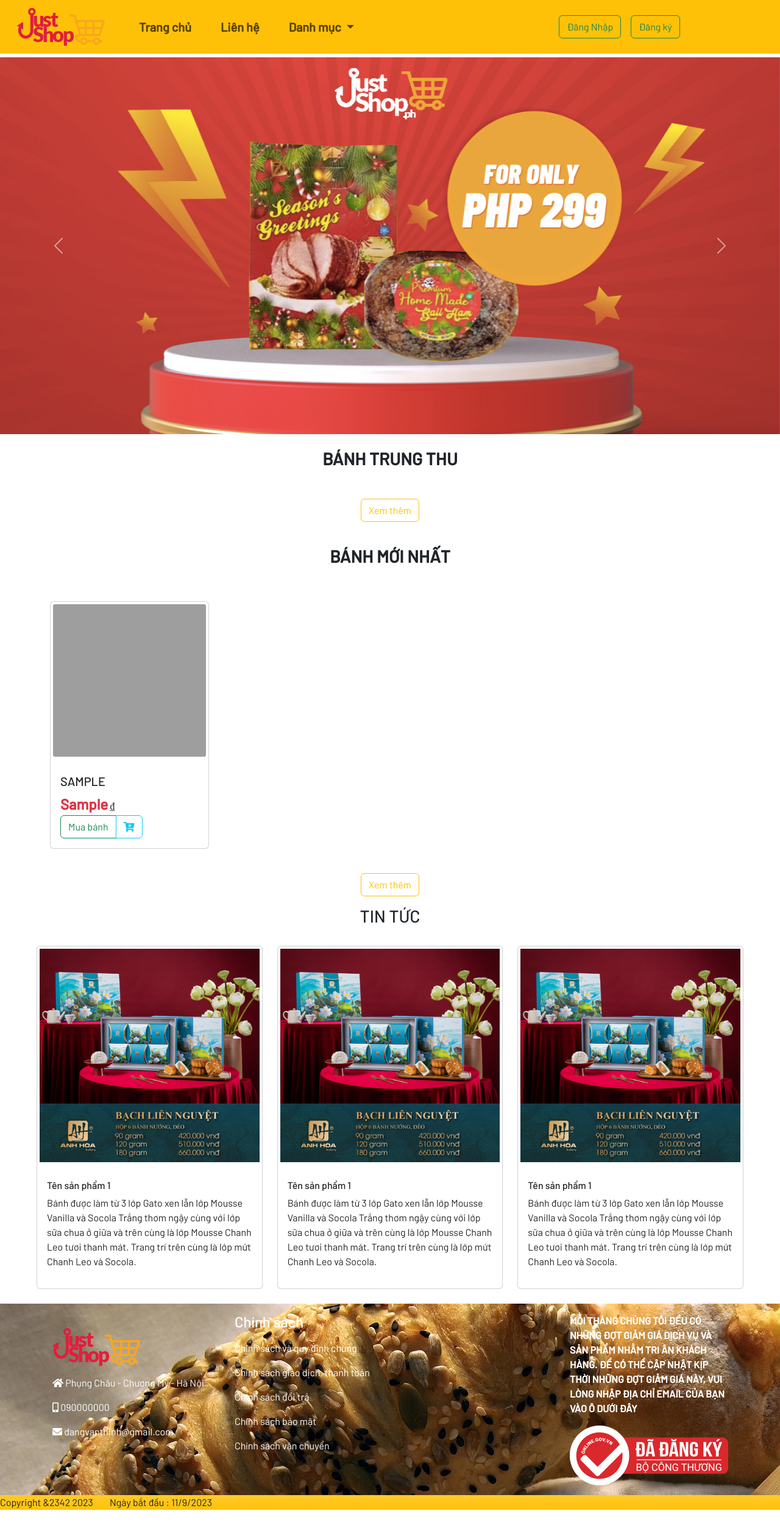
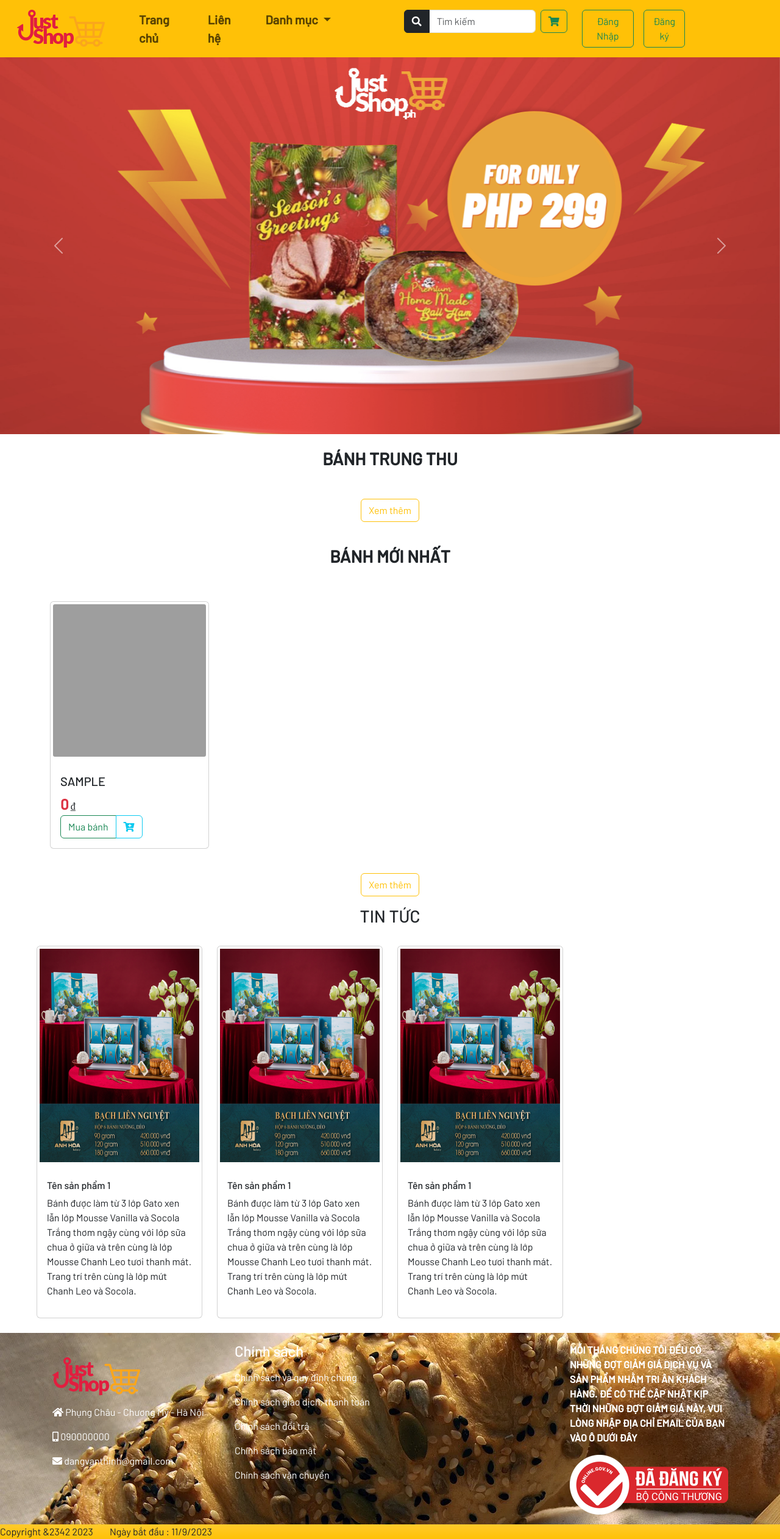
Before and after one commit to dang-van-thinh/WebCake, a PHP site: page /controller/index.php in a window 1280 px wide. Shown: the whole page at 61% size. Before the commit the page ends 2476 px from the top, so only its background shows below. Run offline with PHP 8.4, Linux system fonts and the light colour scheme; tables that the repository leaves empty or names only in its code hold one stand-in row (values such as "Sample post"); some web fonts are replaced; grey boxes are pictures that could not be loaded.

Commit message:
update 2nd all

```diff
--- a/controller/LoginController.php
+++ b/controller/LoginController.php
@@ -12,6 +12,7 @@ include '../model/LoginModel.php';
             $_SESSION['img'] = $kh['anh'];
             $_SESSION['hoten'] =$kh['hoten'];
             $_SESSION['role'] = $kh['vai_tro'];
+            $_SESSION['idkh'] = $kh['ma_kh'];
             if($_SESSION['role']==1){
                 header('location: AdminController.php?ad=home');
             } else{
@@ -25,7 +26,7 @@ include '../model/LoginModel.php';
     }
 // logout tài khoản
     if(isset($_GET['logout'])){
-        unset($_SESSION['email'],$_SESSION['password'],$_SESSION['role'],$_SESSION['img'],$_SESSION['hoten']);
+        unset($_SESSION['email'],$_SESSION['password'],$_SESSION['role'],$_SESSION['img'],$_SESSION['hoten'],$_SESSION['idkh']);
         header('location: index.php');
     }
 // register
--- a/controller/index.php
+++ b/controller/index.php
@@ -2,6 +2,7 @@
 session_start();
 ob_start();
 require_once '../model/GetData.php';
+require_once '../model/Update.php';
 require_once '../model/ConnectDB.php';
 ?>
 <?php
@@ -45,15 +46,21 @@ if(isset($_GET['act'])){
             include '../view/client/hanghoa_loai.php';
         break;
         case 'chitiet':
+
             if(isset($_GET['id']) && (isset($_GET['idloai']))){
                 $idhh = $_GET['id'];
                 $idloai = $_GET['idloai'];
+                updateLuotXemSP($idhh);
             }
             $top4 = getBanhTop4($idloai);
             $onehh = getOneHangHoa($idhh);
             include '../view/client/chitietsanpham.php';
         break;
         case 'chitietkh':
+            if(isset($_GET['idkh'])){
+                $idkh = $_GET['idkh'];
+                $kh= getOneKH($idkh);
+            }
             include '../view/client/chitietkhachhang.php';
         break;
         case 'login':
--- a/model/Update.php
+++ b/model/Update.php
@@ -10,4 +10,11 @@ function updateHH($mahh,$tenhh,$gia,$anh,$giamgia,$ngaynhap,$maloai,$dacbiet,$mo
     $query = "UPDATE hang_hoa SET ten_hh='$tenhh',don_gia='$gia',anh='$anh',giam_gia='$giamgia',ngay_nhap='$ngaynhap',ma_loai='$maloai',dac_biet='$dacbiet',mota='$mota',so_luot_xem='$luotxem' WHERE ma_hh='$mahh'";
     $conn->prepare($query)->execute();
 }
+
+
+function updateLuotXemSP($idhh){
+    $conn = connect();
+    $query = "UPDATE hang_hoa SET so_luot_xem = so_luot_xem + 1 WHERE ma_hh=$idhh";
+    $conn->prepare($query)->execute();
+}
 ?>
--- a/view/admin/component/head.php
+++ b/view/admin/component/head.php
@@ -43,3 +43,6 @@
     <!--! Template customizer & Theme config files MUST be included after core stylesheets and helpers.js in the <head> section -->
     <!--? Config:  Mandatory theme config file contain global vars & default theme options, Set your preferred theme option in this file.  -->
     <script src="../view/assets/js/config.js"></script>
+   <!--link jquery-->
+    <script src="https://ajax.googleapis.com/ajax/libs/jquery/3.6.4/jquery.min.js"></script>
+    <script src="../view/assets/js/customize.js"></script>
--- a/view/admin/loai-hang/dsloaihang.php
+++ b/view/admin/loai-hang/dsloaihang.php
@@ -39,9 +39,9 @@
                 <td><?=$item['ma_loai']?></td>
                 <td><?=$item['ten_loai']?></td>
                 <td><?=$sl['sl']?></td>
-                <td><?=$topgia['don_gia']?></td>
-                <td><?=$btgia['don_gia']?></td>
-                <td><?=$giatb?></td>
+                <td><?=number_format($topgia['don_gia'])?></td>
+                <td><?=number_format($btgia['don_gia'])?></td>
+                <td><?=number_format($giatb)?></td>
                 <td>
                     <a href="#" class="btn btn-warning"><i class="fas fa-trash-alt"></i></a>
                     <a href="#" class="btn btn-secondary"><i class="far fa-edit"></i></a>
--- a/view/assets/js/customize.js
+++ b/view/assets/js/customize.js
@@ -1,20 +1,19 @@
 
-$(document).ready(function(){
+$(document).ready(function () {
     let dem = 0;
     let product = JSON.parse(localStorage.getItem('product'))
-    if(product == null){
+    if (product == null) {
         var arrPro = [];
 
-    }else{
+    } else {
         var arrPro = product;
         dem = arrPro.length
-         console.log(dem);
         $('#numberCart').text(dem)
     }
 
     $('.addToCart').click(function (e) {
         e.preventDefault();
-        let img =$(this).parents('.product-item').find("img").attr("src")
+        let img = $(this).parents('.product-item').find("img").attr("src")
         let title = $(this).parents('.product-item').find('.card-title').text()
         var price = $(this).parents('.product-item').find('#price').text()
         let id = $(this).parents('.product-item').find('#idHangHoa').val()
@@ -22,83 +21,105 @@ $(document).ready(function(){
         let quanity = 1;
 
         let ob = {
-            'id':id,
-            'title':title,
-            'img':img,
-            'price':price,
-            'quanity':quanity
+            'id': id,
+            'title': title,
+            'img': img,
+            'price': price,
+            'quanity': quanity
         }
 
         let check = true;
         arrPro.forEach(item => {
-            if(item.id == ob.id){
+            if (item.id == ob.id) {
                 item.quanity++
                 console.log(item.quanity);
-               check =false
+                check = false
             }
         });
-        if(check == true){
-            if(arrPro.push(ob)){
+        if (check == true) {
+            if (arrPro.push(ob)) {
                 console.log('oke 3');
             }
         }
 
-
-
-
         let storage = JSON.stringify(arrPro);
-        localStorage.setItem('product',storage)
-        console.log(JSON.parse(localStorage.getItem('product')));
-        dem= arrPro.length
+        localStorage.setItem('product', storage)
+        dem = arrPro.length
         $('#numberCart').text(dem)
     });
 
     // render html
+    function renderHtmlCart() {
         let html = "";
 
-      if(arrPro != null){
-        let totalPricess = 0;
-        arrPro.forEach((item,index) => {
-            let totalPrice = Number(item.price)*Number(item.quanity);
-                totalPricess+=totalPrice;
-            html += `<tr class="">
-                        <td>${index+1}</td>
+        if (arrPro != null) {
+            var totalPricess = 0;
+            arrPro.forEach((item, index) => {
+                var totalPrice = Number(item.price) * Number(item.quanity);
+                totalPricess += totalPrice;
+
+                html += `<tr>
+                        <td>${index + 1}</td>
                         <td class="text-uppercase">${item.title}</td>
                         <td>
                             <img src='${item.img}' alt='' width='100px'>
                         </td>
                         <td>
-                            <input type="number" name="" id="" class="input_custom" value="${item.quanity}" min=1 style="width: 50px">
+                            <input type="number" name="quanity" class="input_custom quanity" value="${item.quanity}" min=1 style="width: 50px">
                         </td>
-                        <td>${totalPrice}</td>
                         <td>
-                            <a href='' class='btn btn-outline-danger delsanpham' id="">Xóa</a>
+                            ${totalPrice.toFixed(3)} &#8363
+                        </td>
+                        <td>
+                            <a href='' onclick="return confirm('Bạn có chắc muốn xóa sản phẩm ra khỏi giỏ hàng ?')" class='btn btn-outline-danger delsanpham' id="">Xóa</a>
                             <input type="hidden" name="" value="${item.id}" id="idProduct">
                         </td>
-                    </tr>
-                    `
+                    </tr> `
+
             });
+            var priceFomat = totalPricess.toFixed(3);
             $('#show').html(html)
-        $('.totalPrices').text(totalPricess)
+            $('.totalPrices').text(function () {
+                return priceFomat + 'đ';
+            });
             console.log(totalPricess);
+        }
+    }
+    renderHtmlCart();
+    // xóa sản phẩm trong giỏ hàng
+    $('.delsanpham').click(function (e) {
+        delSp();
+    });
 
-      }
-// xóa sản phẩm trong giỏ hàng
-    $('.delsanpham').click(function(){
-        arrPro.forEach((item,index) => {
-            if($('#idProduct').val() == item.id){
-                arrPro.splice(index,1)
+// hàm xóa sp trong cart
+    function delSp() {
+        arrPro.forEach((item, index) => {
+            if ($('#idProduct').val() == item.id) {
+                arrPro.splice(index, 1)
             }
         });
         let storage = JSON.stringify(arrPro);
-        localStorage.setItem('product',storage)
-    });
+        localStorage.setItem('product', storage)
+    }
 
 
 
+    // xóa sản phẩm trong admin
 
-// active nav-link
-$('.nav-link').click(function (e) {
-    $(this).addClass('.active')
+    $('input[name=allItem]').click(function () {
+        if ($(this).prop('checked') == true) {
+            $("input[name=item]").attr("checked", true);
+        } else {
+            $("input[name=item]").attr("checked", false);
+        }
     });
+    $('#selectAll').click(function (e) {
+        e.$("input[name=allItem]").attr("checked", true);
     });
+    $('#unchecked').click(function (e) {
+        $("input[name=allItem]").attr("checked", false);
+    });
+
+    // xóa
+
+});
--- a/view/client/cart.php
+++ b/view/client/cart.php
@@ -11,7 +11,7 @@
                     <th>Ảnh</th>
                     <th>Số lượng</th>
                     <th>Giá</th>
-                    <th></th>
+                    <th>Chức năng</th>
                 </tr>
             </thead>
             <tbody id="show">
@@ -19,7 +19,9 @@
             </tbody>
             <tr>
                 <td colspan="4" class="fw-bold">Tổng tiền:</td>
-                <td ><span class="totalPrices"></span></td>
+                <td colspan="2">
+                    <span class="totalPrices"></span>
+                </td>
             </tr>
         </table>
         <div class="my-5">
--- a/view/client/chitietsanpham.php
+++ b/view/client/chitietsanpham.php
@@ -13,7 +13,7 @@
                         <hr>
                     </div>
                     <div>
-                        <p>Giá: <span class="text-danger fw-bold"><?= $onehh['don_gia']?></span>đ</p>
+                        <p>Giá: <span class="text-danger fw-bold"><?= number_format( $onehh['don_gia']) ?></span>đ</p>
                         <div class="">Số lượng:
                             <div class="d-flex-inline btn-group">
                                 <button class="btn btn-outline-dark">+</button>
@@ -90,7 +90,7 @@
                                 <div class="">
                                     <h5 class="card-title my-2 text-uppercase"><?=$item['ten_hh']?></h5>
                                     <div>
-                                        <span class="text-danger fs-4 fw-bold" id="price"><?=$item['don_gia']?></span>
+                                        <span class="text-danger fs-4 fw-bold" id="price"><?= number_format($item['don_gia']) ?></span>
                                         <span>&#8363</span>
                                     </div>
 
--- a/view/client/component/header.php
+++ b/view/client/component/header.php
@@ -31,7 +31,6 @@
 
           </ul>
           <div class="d-flex mx-5">
-    <?php if(isset($_SESSION['email']) && (isset($_SESSION['password'])) && (isset($_SESSION['img']))):?>
             <ul class="navbar-nav me-5 px-5">
                 <li class="nav-item">
                     <div class="my-2">
@@ -44,11 +43,11 @@
                 <li class="nav-item">
                     <a class="nav-link" href="?act=cart" >
                         <div class="btn btn-outline-success">
-                            <i class="fas fa-shopping-cart"></i>
-                            <span id="numberCart"></span>
+                            <i class="fas fa-shopping-cart"><span id="numberCart" class=""></span></i>
                         </div>
                     </a>
                 </li>
+                <?php if(isset($_SESSION['email']) && (isset($_SESSION['password'])) && (isset($_SESSION['img']))):?>
                 <li class="nav-item dropdown">
                     <a class="nav-link dropdown-toggle" href="#" role="button" data-bs-toggle="dropdown" aria-expanded="false">
                         <?php if($_SESSION['img'] == ""):?>
@@ -56,11 +55,10 @@
                         <?php else:?>
                             <img src="<?= $_SESSION['img']?>" alt="" class="img_user">
                         <?php endif?>
-
                     </a>
                     <ul class="dropdown-menu">
                         <li>
-                            <a class="dropdown-item" href="?act=chitietkh">Thông tin
+                            <a class="dropdown-item" href="?act=chitietkh&idkh=<?= $_SESSION['idkh']?>">Hồ sơ
                                 <span class="ms-5 text-success"><i class="fas fa-info"></i></span>
                             </a>
                         </li>
@@ -77,27 +75,27 @@
                         </li>
                     </ul>
                 </li>
-            </ul>
             <?php else:?>
                 <!-- login success -->
-            <ul class="navbar-nav me-5 px-5">
                 <li class="nav-item">
-                    <a class="nav-link" href="?act=login" >
-                        <div class="btn btn-outline-success">
-                            <span>Đăng Nhập</span>
-                        </div>
+                    <div class="my-2">
+                        <ul class="navbar-nav">
+                            <li class="nav-item mx-3">
+                                <a class="btn btn-outline-success" href="?act=login" >
+                                    Đăng Nhập
                                 </a>
                             </li>
                             <li class="nav-item">
-                    <a class="nav-link" href="?act=register" >
-                        <div class="btn btn-outline-success">
-                            <span>Đăng ký</span>
-                        </div>
+                                <a class="btn btn-outline-success" href="?act=register" >
+                                    Đăng ký
                                 </a>
                             </li>
                         </ul>
+                    </div>
+                </li>
                 <!--end login success -->
             <?php endif ?>
+            </ul>
           </div>
         </div>
       </div>
--- a/view/client/hanghoa_loai.php
+++ b/view/client/hanghoa_loai.php
@@ -17,7 +17,7 @@
     <!-- hàng hóa -->
     <div class="row">
         <?php foreach($hh_loai as $key=>$item):?>
-        <div class="col-md-3 col-sm-4">
+        <div class="col-lg-3 col-md-4 col-sm-6 ">
             <div class="card my-4 product-item">
                 <div class="img_hover p-1">
                     <a href="?act=chitiet&id=<?=$item['ma_hh']?>&idloai=<?= $item['ma_loai']?>">
@@ -29,7 +29,7 @@
                     <div class="">
                         <h5 class="card-title my-2 text-uppercase"><?=$item['ten_hh']?></h5>
                         <div>
-                            <span class="text-danger fs-4 fw-bold" id="price"><?=$item['don_gia']?></span>
+                            <span class="text-danger fs-4 fw-bold" id="price"><?= number_format($item['don_gia'],0,',','.') ?></span>
                             <span>&#8363</span>
                         </div>
 
--- a/view/client/home.php
+++ b/view/client/home.php
@@ -31,7 +31,7 @@
             <?php
                 if(isset($hhtt)):foreach($hhtt as $key=>$item):
             ?>
-            <div class="col-md-3 col-sm-4">
+            <div class="col-lg-3 col-md-4 col-sm-6 ">
                 <div class="card my-4 product-item" id="">
                     <div class="img_hover p-1">
                         <a href="?act=chitiet&id=<?=$item['ma_hh']?>&idloai=<?= $item['ma_loai']?>">
@@ -43,7 +43,7 @@
                         <div class="">
                             <h5 class="card-title my-2 text-uppercase"><?=$item['ten_hh']?></h5>
                             <div>
-                                <span class="text-danger fs-4 fw-bold" id="price"><?=$item['don_gia']?></span>
+                                <span class="text-danger fs-4 fw-bold" id="price"><?= number_format($item['don_gia'],0,',','.') ?></span>
                                 <span>&#8363</span>
                             </div>
 
@@ -70,7 +70,7 @@
             <?php
                 if(isset($hhmoi)):foreach($hhmoi as $key=>$item):
             ?>
-            <div class="col-md-3 col-sm-4">
+            <div class="col-lg-3 col-md-4 col-sm-6 ">
                 <div class="card my-4 product-item" >
                     <div class="img_hover p-1">
                         <a href="?act=chitiet&id=<?=$item['ma_hh']?>&idloai=<?= $item['ma_loai']?>">
@@ -82,7 +82,7 @@
                         <div class="">
                             <h5 class="card-title my-2 text-uppercase"><?=$item['ten_hh']?></h5>
                             <div>
-                                <span class="text-danger fs-4 fw-bold" id="price"><?=$item['don_gia']?></span>
+                                <span class="text-danger fs-4 fw-bold" id="price"><?= number_format( $item['don_gia'],0,',','.') ?></span>
                                 <span>&#8363</span>
                             </div>
 
@@ -147,7 +147,7 @@
         <div class="text-uppercase text-center fw-bold">
             <h3>Tin tức</h3>
         </div>
-        <div class="col-md-4">
+        <div class="col-lg-3 col-md-4 col-sm-6 ">
             <div class="card my-4">
                 <div class="img_hover p-1">
                     <a href="#">
@@ -168,7 +168,7 @@
             </div>
         </div>
         <!-- end tin tức -->
-        <div class="col-md-4">
+        <div class="col-lg-3 col-md-4 col-sm-6 ">
             <div class="card my-4">
                 <div class="img_hover p-1">
                     <a href="#">
@@ -189,7 +189,7 @@
             </div>
         </div>
         <!-- end tin tức -->
-        <div class="col-md-4">
+        <div class="col-lg-3 col-md-4 col-sm-6 ">
             <div class="card my-4">
                 <div class="img_hover p-1">
                     <a href="#">
```
Also changed, not shown: controller/AdminController.php (+7 -0 lines), view/admin/san-pham/qlsanpham.php (+9 -9 lines), view/client/chitietkhachhang.php (+42 -0 lines), view/client/login.php (+12 -0 lines). Lines whose indentation alone changed are shown as unchanged.
